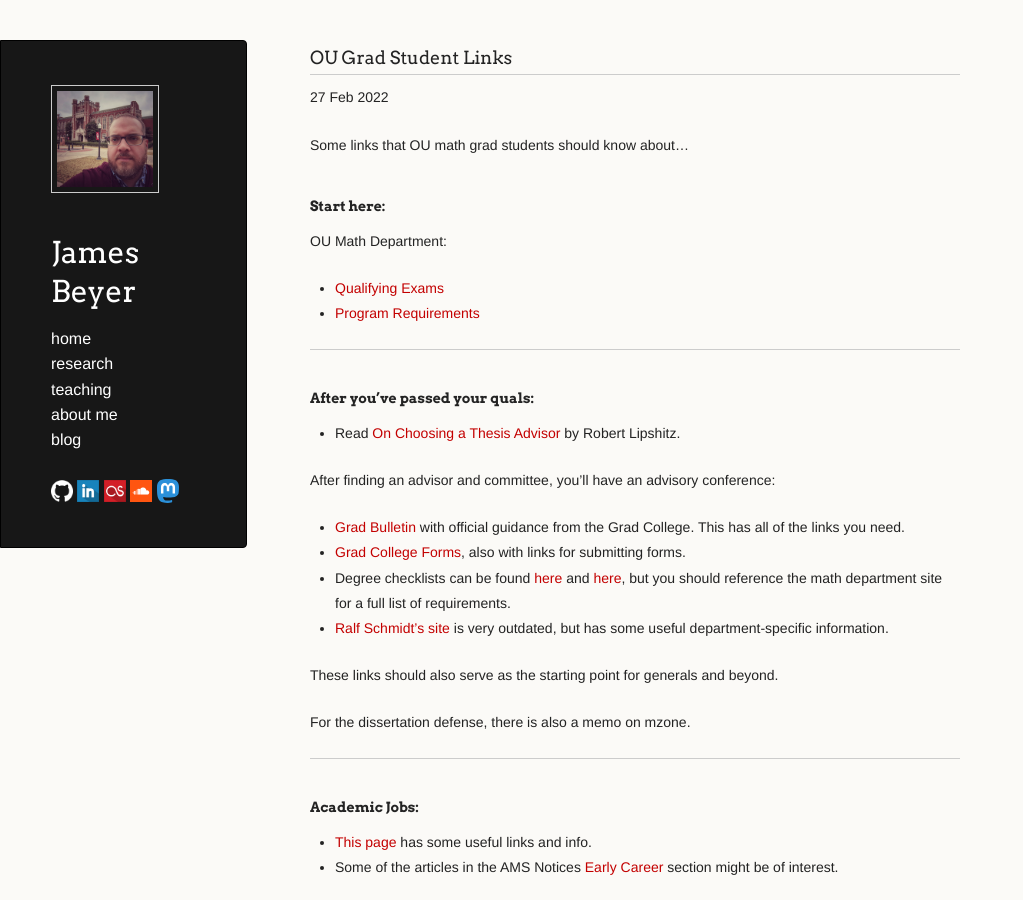
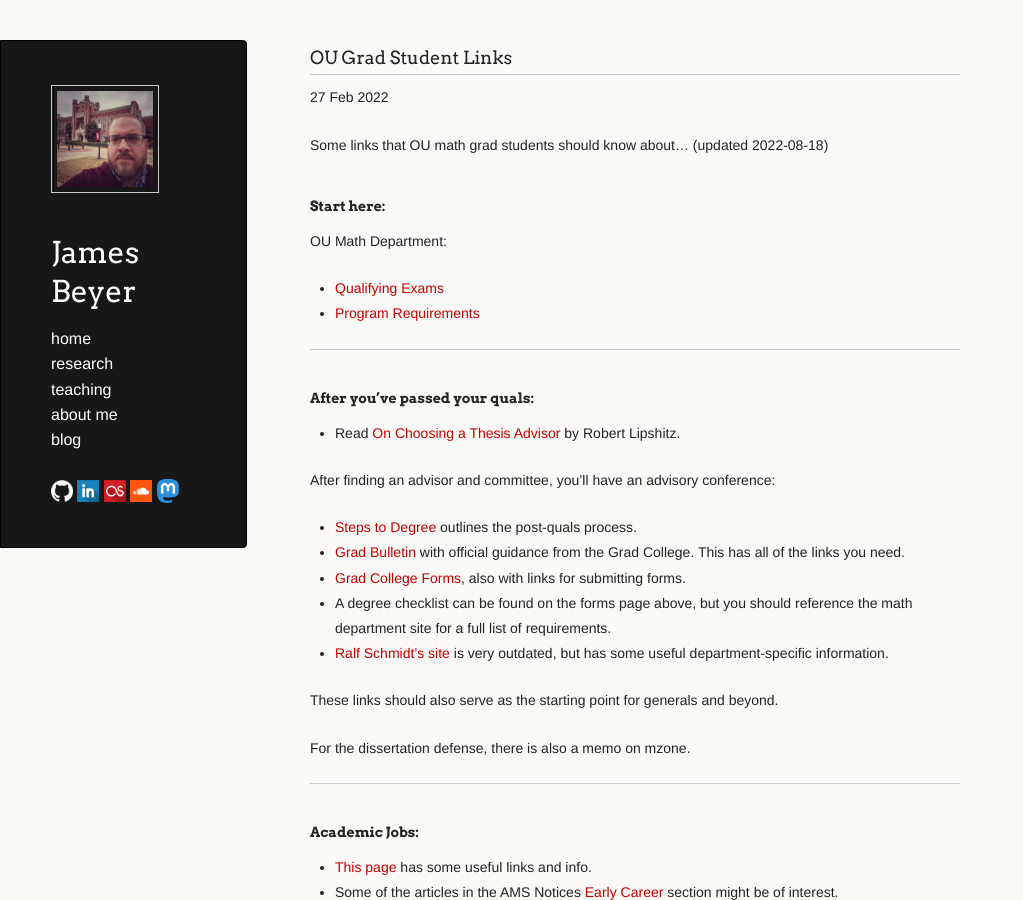
Before and after one commit to jebeyer/jebeyer.github.io, a Jekyll site: the page built from _posts/2022-02-27-ou_links.md, in a window 1280 px wide and 900 px high. Shown: the whole window, without its empty margins (0-1023 px from the left). Built offline with Jekyll 4.4.1, drawn with Linux system fonts in a browser that asks for light colours; a script that is not in the unit is left out.

Commit message:
fixed links

```diff
--- a/_posts/2022-02-27-ou_links.md
+++ b/_posts/2022-02-27-ou_links.md
@@ -4,7 +4,7 @@ date: 2022-02-27
 title: OU Grad Student Links
 ---
 
-Some links that OU math grad students should know about...
+Some links that OU math grad students should know about... (updated 2022-08-18)
 
 #### Start here:
 
@@ -18,9 +18,10 @@ OU Math Department:
 * Read [On Choosing a Thesis Advisor](https://www.ams.org/journals/notices/201902/rnoti-p191.pdf) by Robert Lipshitz.
 
 After finding an advisor and committee, you'll have an advisory conference:
-* [Grad Bulletin](https://www.ou.edu/gradcollege/forms/bulletin/doctoral-info) with official guidance from the Grad College. This has all of the links you need.
-* [Grad College Forms](https://www.ou.edu/gradcollege/forms), also with links for submitting forms.
-* Degree checklists can be found [here](https://www.ou.edu/gradcollege/forms/doctoral-degree-requirements) and [here](https://ou-public.courseleaf.com/arts-sciences/mathematics/mathematics-doctor-philosophy/), but you should reference the math department site for a full list of requirements.
+* [Steps to Degree](https://www.ou.edu/gradcollege/forms-and-policies/steps-to-degree) outlines the post-quals process.
+* [Grad Bulletin](https://www.ou.edu/gradcollege/forms-and-policies/graduate-college-bulletin) with official guidance from the Grad College. This has all of the links you need.
+* [Grad College Forms](https://www.ou.edu/gradcollege/forms-and-policies/forms), also with links for submitting forms.
+* A degree checklist can be found on the forms page above, but you should reference the math department site for a full list of requirements.
 * [Ralf Schmidt's site](http://www2.math.ou.edu/~rschmidt/grad/procedures.html) is very outdated, but has some useful department-specific information.
 
 These links should also serve as the starting point for generals and beyond.
```
